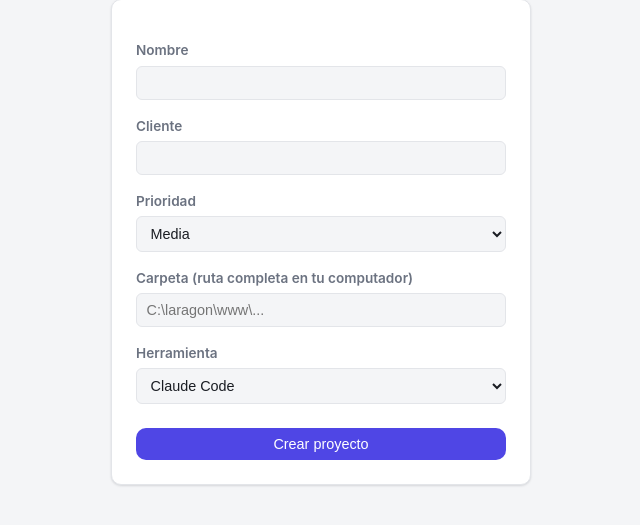
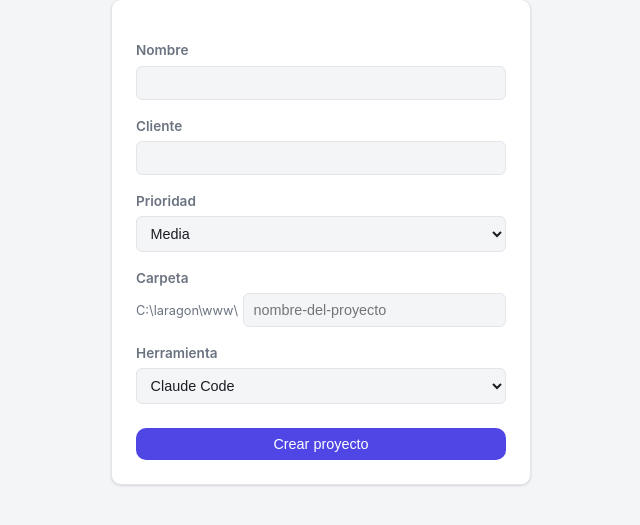
Before and after one commit to sergioaraos/gestor-proyectos-app, a FastAPI app: page /nuevo in a window 1280 px wide. Shown: the part 163-688 px from the top of the page, without its empty margins (319-959 px from the left). Run offline with FastAPI, Linux system fonts and the light colour scheme.

Commit message:
feat(proyectos): prefijo fijo de carpeta al dar de alta un proyecto

```diff
--- a/config.py
+++ b/config.py
@@ -4,3 +4,8 @@ import os
 # Cada cuantos minutos se relee la bitacora de todos los proyectos.
 # Se puede cambiar sin tocar codigo con la variable de entorno REFRESH_INTERVAL_MINUTES.
 REFRESH_INTERVAL_MINUTES = int(os.environ.get("REFRESH_INTERVAL_MINUTES", "10"))
+
+# SERGIO 2026-09-18: prefijo fijo de carpeta para dar de alta proyectos, ya que todos
+# viven en la misma ubicacion. Se puede cambiar sin tocar codigo con la variable de
+# entorno RUTA_BASE_PROYECTOS (feature/prefijo-carpeta)
+RUTA_BASE_PROYECTOS = os.environ.get("RUTA_BASE_PROYECTOS", r"C:\laragon\www")
--- a/main.py
+++ b/main.py
@@ -46,7 +46,8 @@ def index(request: Request):
 @app.get("/nuevo")
 def nuevo_proyecto_form(request: Request):
     # Muestra el formulario vacio para dar de alta un proyecto nuevo
-    return templates.TemplateResponse(request, "nuevo.html", {})
+    # SERGIO 2026-09-18: se pasa la ruta base para mostrarla como prefijo fijo (feature/prefijo-carpeta)
+    return templates.TemplateResponse(request, "nuevo.html", {"ruta_base": config.RUTA_BASE_PROYECTOS})
 
 
 @app.post("/nuevo")
@@ -54,9 +55,15 @@ def crear_proyecto(
     nombre: str = Form(...),
     cliente: str = Form(""),
     prioridad: str = Form("media"),
-    carpeta: str = Form(""),
+    carpeta_nombre: str = Form(""),
     herramienta: str = Form(""),
 ):
+    # SERGIO 2026-09-18: la carpeta se arma con el prefijo fijo (RUTA_BASE_PROYECTOS) mas
+    # el nombre que ingresa el usuario, ya que todos los proyectos viven en la misma
+    # ubicacion (feature/prefijo-carpeta)
+    carpeta_nombre = carpeta_nombre.strip().strip("\\/")
+    carpeta = str(Path(config.RUTA_BASE_PROYECTOS) / carpeta_nombre) if carpeta_nombre else ""
+
     # Inserta el proyecto con estado "activo" y fecha de inicio de hoy por defecto
     conn = database.get_connection()
     conn.execute(
--- a/static/style.css
+++ b/static/style.css
@@ -171,4 +171,9 @@ a:hover { text-decoration: underline; }
 .form-container input:focus, .form-container select:focus { outline: none; border-color: var(--accent); }
 .form-container button { margin-top: 1.5rem; width: 100%; }
 
+/* SERGIO 2026-09-18: prefijo fijo de carpeta junto al input (feature/prefijo-carpeta) */
+.carpeta-input { display: flex; align-items: center; gap: 0.3rem; margin-top: 0.3rem; }
+.carpeta-input .carpeta-prefijo { color: var(--text-muted); font-size: 0.8rem; white-space: nowrap; }
+.carpeta-input input { margin-top: 0; }
+
 .empty-state { color: var(--text-muted); text-align: center; padding: 3rem 1rem; }
--- a/templates/nuevo.html
+++ b/templates/nuevo.html
@@ -24,8 +24,12 @@
                 <option value="baja">Baja</option>
             </select>
 
-            <label>Carpeta (ruta completa en tu computador)</label>
-            <input type="text" name="carpeta" placeholder="C:\laragon\www\...">
+            <!-- SERGIO 2026-09-18: prefijo de carpeta fijo, solo se pide el nombre final (feature/prefijo-carpeta) -->
+            <label>Carpeta</label>
+            <div class="carpeta-input">
+                <span class="carpeta-prefijo">{{ ruta_base }}\</span>
+                <input type="text" name="carpeta_nombre" placeholder="nombre-del-proyecto">
+            </div>
 
             <label>Herramienta</label>
             <select name="herramienta">
```
Also changed, not shown: tests/test_main.py (+33 -3 lines).
